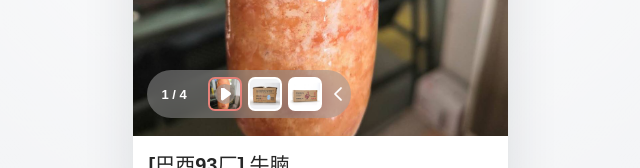
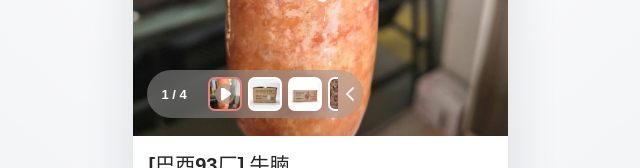
Before and after one commit to liuyifan666/demo, a Vue app: page / in a window 1280 px wide. Shown: the part 239-407 px from the top of the page, without its empty margins (320-960 px from the left). Built offline with nearby package versions, Linux system fonts and the light colour scheme.

Commit message:
feat: add fourth gallery image

```diff
--- a/src/App.vue
+++ b/src/App.vue
@@ -8,7 +8,7 @@ const gallery = [
   { src: asset('assets/figma-16.png'), label: '主图' },
   { src: asset('assets/figma-01.png'), label: '包装' },
   { src: asset('assets/figma-04.png'), label: '包装侧面' },
-  { src: asset('assets/figma-06.png'), label: '食材' },
+  { src: asset('assets/figma-11.png'), label: '食材' },
 ]
 const isFlag = ref(true)
 const activeImageIndex = ref(0)
@@ -214,7 +214,7 @@ function scrollToTop() {
           <div class="image-index">{{ activeImageIndex + 1 }} / {{ gallery.length }}</div>
           <div class="thumb-strip">
             <button
-              v-for="(image, index) in gallery.slice(0, 3)"
+              v-for="(image, index) in gallery"
               :key="image.src"
               class="thumb"
               :class="{ active: activeImageIndex === index }"
--- a/src/style.css
+++ b/src/style.css
@@ -63,7 +63,7 @@ button {
   position: absolute;
   inset: 0;
   display: flex;
-  transition: transform 2s ease-in-out;
+  transition: transform 0.4s ease-in-out;
   will-change: transform;
 }
 
@@ -311,9 +311,12 @@ button {
   align-items: center;
   gap: 6px;
   height: 48px;
-  overflow: hidden;
+  overflow-x: auto;
+  overflow-y: hidden;
   padding: 6px 4px 6px 6px;
   opacity: 1;
+  scrollbar-width: none;
+  touch-action: pan-x;
   transition:
     max-width 280ms cubic-bezier(0.22, 1, 0.36, 1),
     padding 280ms cubic-bezier(0.22, 1, 0.36, 1),
@@ -321,8 +324,13 @@ button {
     opacity 180ms ease;
 }
 
+.thumb-strip::-webkit-scrollbar {
+  display: none;
+}
+
 .thumb {
   position: relative;
+  flex: 0 0 34px;
   width: 34px;
   height: 34px;
   padding: 0;
```
